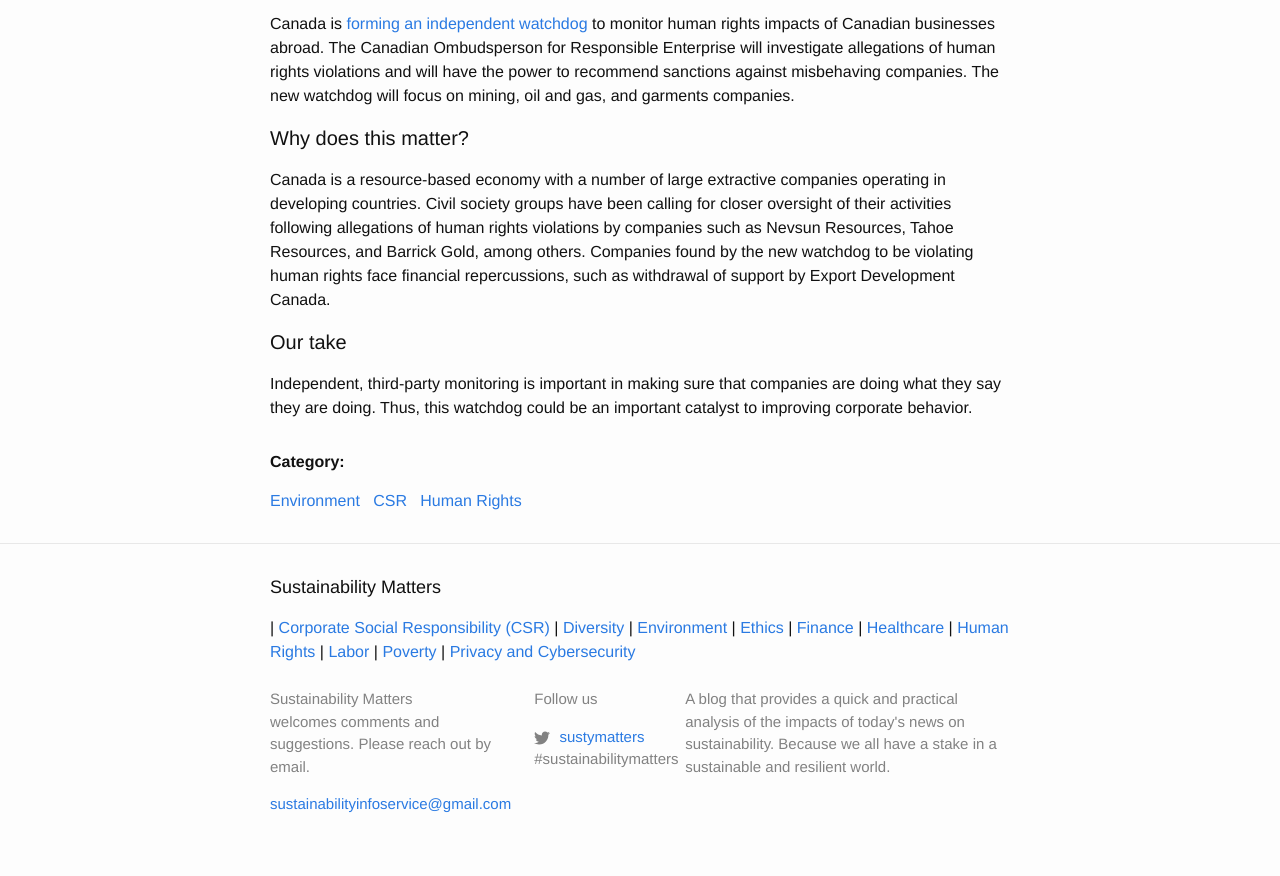
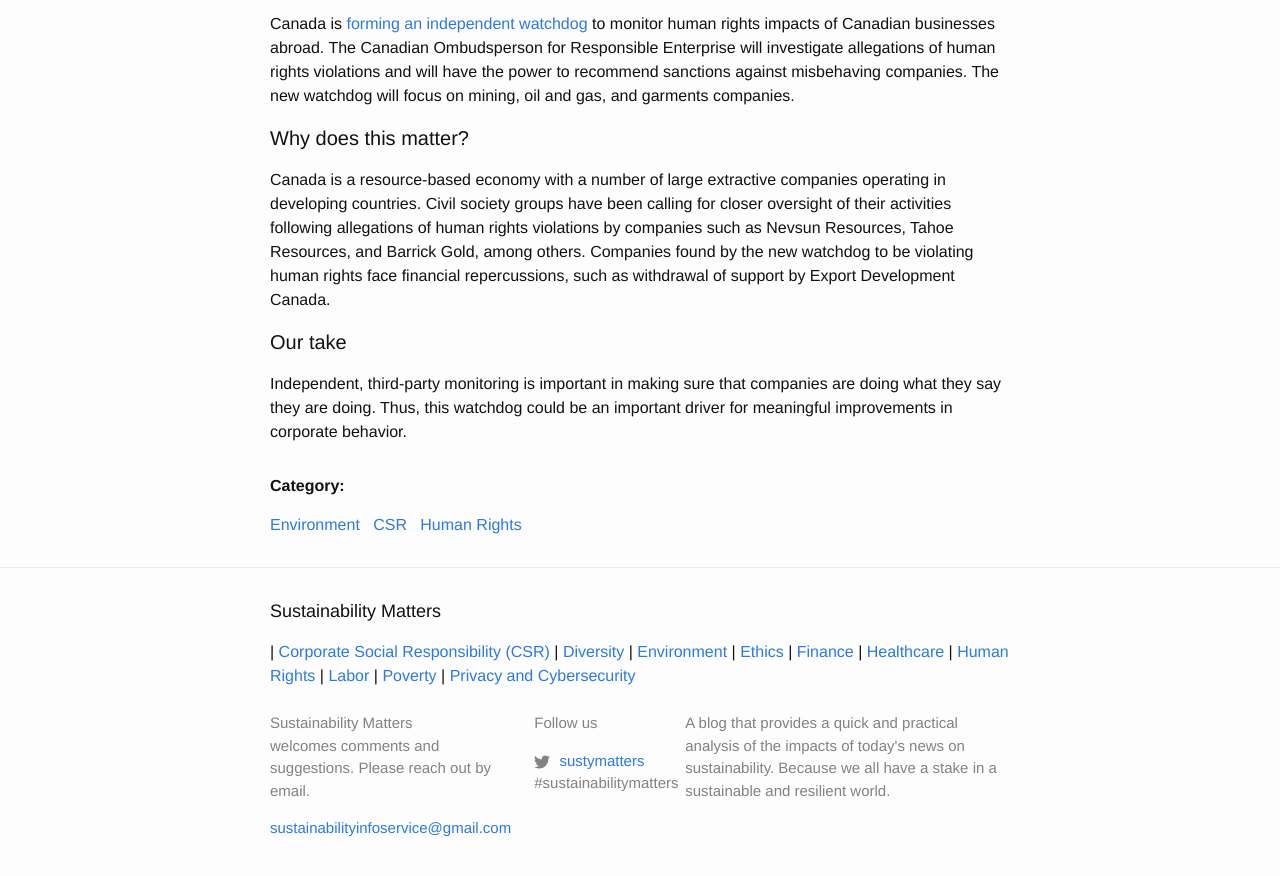
Before and after one commit to Sparkleleuk/Sustainability_Matters, a Jekyll site: the page built from _posts/2018-01-18-CapeTown-Canada.markdown, in a window 1280 px wide and 900 px high, scrolled down 1074 px. Shown: the top 876 px of the window. Built offline with Jekyll 4.4.1, drawn with Linux system fonts in a browser that asks for light colours.

Commit message:
fix post

```diff
--- a/_posts/2018-01-18-CapeTown-Canada.markdown
+++ b/_posts/2018-01-18-CapeTown-Canada.markdown
@@ -35,4 +35,4 @@ Canada is a resource-based economy with a number of large extractive companies o
 
 #### Our take
 
-Independent, third-party monitoring is important in making sure that companies are doing what they say they are doing. Thus, this watchdog could be an important catalyst to improving corporate behavior.
+Independent, third-party monitoring is important in making sure that companies are doing what they say they are doing. Thus, this watchdog could be an important driver for meaningful improvements in corporate behavior.
```
